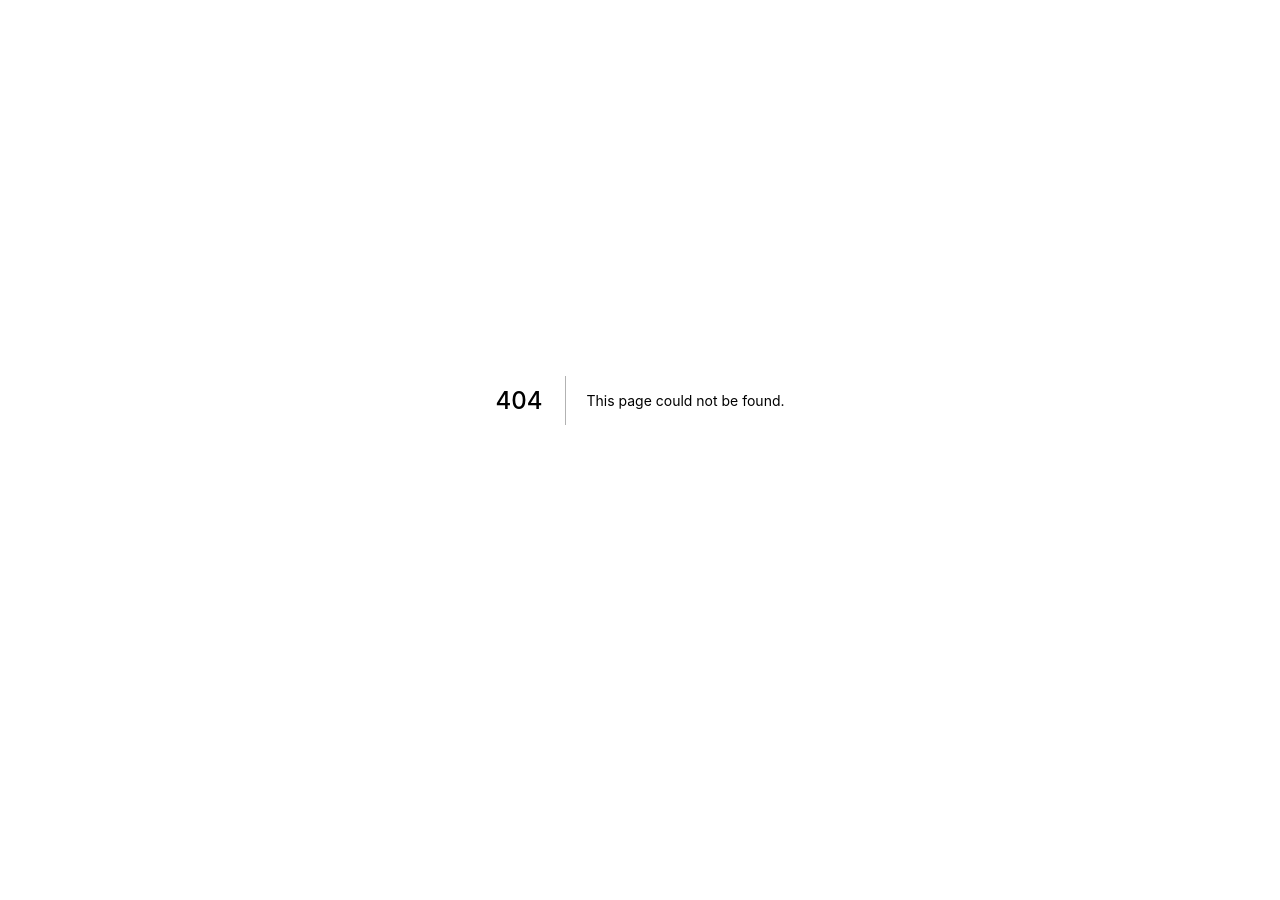
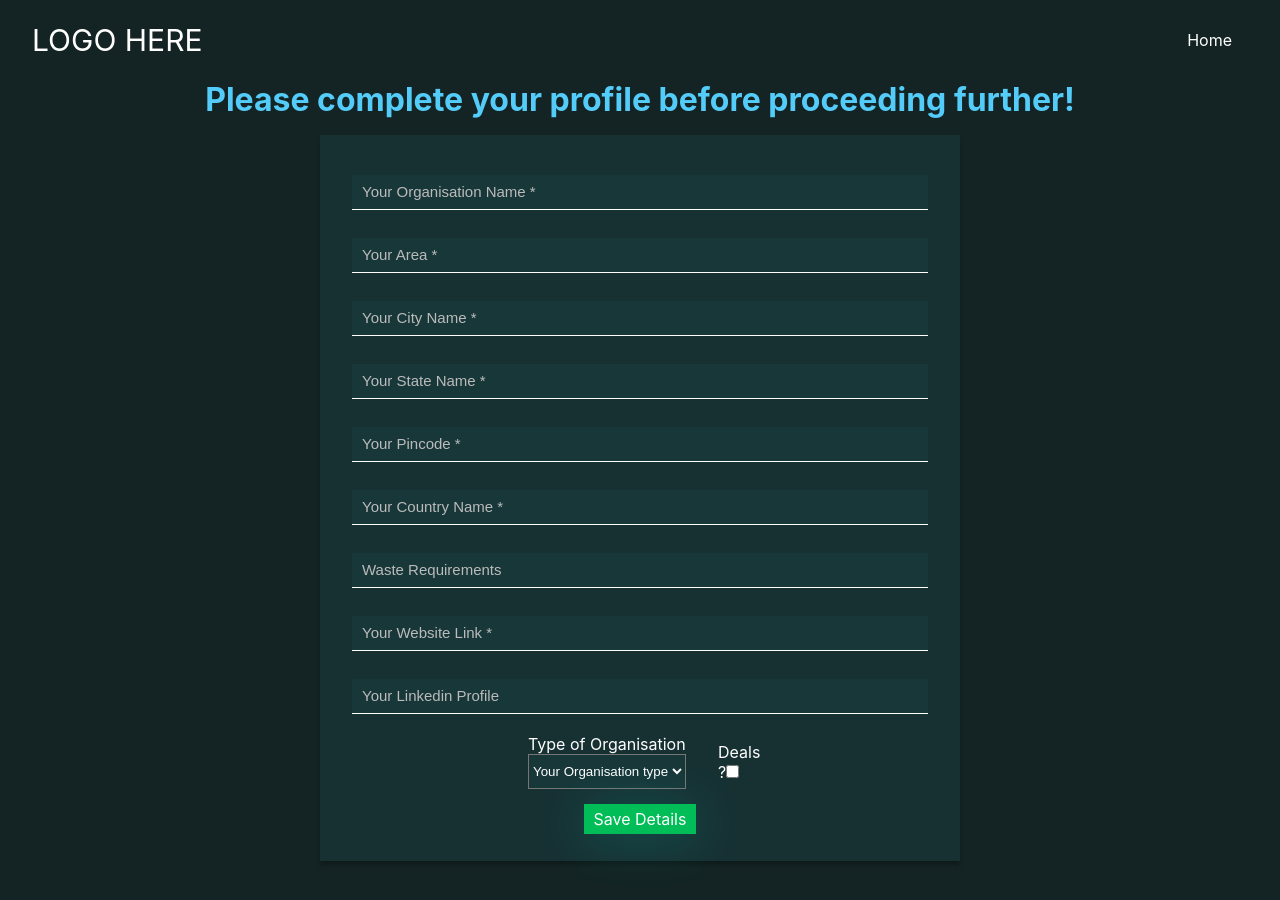
Before and after one commit to gdscnitp/Carbonops, a Next.js app: page /profile-org-form in a window 1280 px wide. Before the commit this address had no page. Shown: the top 900 px of the page. Before the commit the page ends 800 px from the top, so only its background shows below. Built offline with nearby package versions, Linux system fonts and the light colour scheme.

Commit message:
organisation profile completion form created

```diff
--- /dev/null
+++ b/pages/profile-org-form.js
@@ -0,0 +1,11 @@
+import VerifyOrg from "../src/components/verificationForms/VerifyOrg";
+import Navbar from '../src/components/navbar/Navbar'
+
+export default function OrgProfile() {
+    return (
+        <>
+        <Navbar action1="Home" action2="" buttonText1="" buttonText2=""/>
+        <VerifyOrg />
+        </>
+    )
+}
--- /dev/null
+++ b/src/components/verificationForms/OrgForm.module.css
@@ -0,0 +1,90 @@
+.formBody {
+    display: flex;
+    align-items: center;
+    justify-content: center;
+    flex-direction: column;
+    background-color: #142424;
+  }
+
+  .formOrg {
+    width: 50%;
+  margin-bottom: 3rem;
+    background: rgba(25, 59, 62, 0.6);
+    padding: 2rem 0;
+    box-shadow: -100px 1px 50px 0px rgba(0, 0, 0, 0.15);
+    box-shadow: 0px 4px 4px 0px rgba(0, 0, 0, 0.25);
+  }
+  .formOrg form {
+    display: flex;
+    align-items: center;
+    flex-direction: column;
+  }
+
+  .formOrg form .typesDeals{
+      width: 40%;
+      color: white;
+      display: flex;
+      align-items: center;
+      flex-direction: row;
+
+  }
+
+  .formOrg form .typesDeals label{
+      margin: 0 1rem;
+
+  }
+
+  .formOrg form .select{
+    height: 35px;
+    color: white;
+    background: rgba(25, 59, 62, 0.6);
+  }
+
+  .formOrg form .select::option{
+    height: 35px;
+    color: white;
+    background: rgba(25, 59, 62, 0.6);
+  }
+
+  .formOrg .input {
+    padding: 0 10px;
+    width: 90%;
+    height: 35px;
+    margin-top: 0.5rem;
+    color: white;
+    background: rgba(25, 59, 62, 0.6);
+    border: none;
+    border-bottom: 1px solid rgb(255, 255, 255);
+  }
+
+  .formOrg .input::placeholder {
+    font-size: 15px;
+    color: rgb(187, 187, 187);
+  }
+
+  .button a {
+      background-color: #00bd57;
+      color: white;
+      margin: 1rem;
+      padding: 5px 10px;
+      box-shadow: 0px 4px 50px 0px rgba(0, 255, 240, 0.19);
+    }
+    .button a:hover {
+      cursor: pointer;
+      box-shadow: inset 5px 3px 11px 10px rgba(7, 255, 0, 0.42);
+    }
+
+  @media only screen and (max-width: 900px) {
+      .formOrg {
+          width: 80%;
+      }
+  }
+
+  @media only screen and (max-width: 550px) {
+      .formOrg {
+          width: 90%;
+      }
+      .formOrg form .typesDeals{
+        width: 90%;
+      }
+  }
--- /dev/null
+++ b/src/components/verificationForms/VerifyOrg.js
@@ -0,0 +1,189 @@
+import React,{useState} from 'react'
+import styles from "./OrgForm.module.css";
+
+export default function VerifyOrg() {
+
+    const [ orgProfValues, setOrgProfValues] = useState({
+        organisationName:"",
+        typeOfOrganisation:"",
+        areaName: "",
+        cityName: "",
+        stateName: "",
+        countryName: "",
+        pincode: "",
+        wasteRequirements: "",
+        websiteLink: "",
+        linkedin: "",
+      });
+
+      const handleChange = (e) => {
+        const { name, value } = e.target;
+        setOrgProfValues({
+          ... orgProfValues,
+          [name]: value,
+        });
+      };
+
+    const handleSubmit = (event) => {
+        event.preventDefault();
+        console.log( orgProfValues)
+
+      };
+
+
+    return (
+        <div>
+           <div className={styles.formBody}>
+      <h1 style={{color:"#54CCFA" , textAlign:"center" , marginBottom:"1rem"}}>Please complete your profile before proceeding further!</h1>
+        <div className={styles.formOrg}>
+          <form>
+            <input
+              className={`${styles.input} `}
+              type="text"
+              placeholder="Your Organisation Name *"
+              id="organisationName"
+              name="organisationName"
+              value={ orgProfValues.organisationName}
+              onChange={handleChange}
+              required
+              autoComplete="off"
+            />
+            <br />
+            <input
+              className={`${styles.input} `}
+              type="text"
+              placeholder="Your Area *"
+              id="areaName"
+              name="areaName"
+              value={ orgProfValues.areaName}
+              onChange={handleChange}
+              required
+              autoComplete="off"
+            />
+            <br />
+            <input
+              className={`${styles.input} `}
+              type="text"
+              placeholder="Your City Name *"
+              id="cityName"
+              name="cityName"
+              value={ orgProfValues.cityName}
+              onChange={handleChange}
+              required
+              autoComplete="off"
+            />
+            <br />
+            <input
+              className={`${styles.input} `}
+              type="text"
+              placeholder="Your State Name *"
+              id="stateName"
+              name="stateName"
+              value={ orgProfValues.stateName}
+              onChange={handleChange}
+              required
+              autoComplete="off"
+            />
+            <br />
+            <input
+              className={`${styles.input} `}
+              type="number"
+              placeholder="Your Pincode *"
+              id="pincode"
+              name="pincode"
+              value={ orgProfValues.pincode}
+              onChange={handleChange}
+              required
+              autoComplete="off"
+            />
+            <br />
+            <input
+              className={`${styles.input} `}
+              type="text"
+              placeholder="Your Country Name *"
+              id="countryName"
+              name="countryName"
+              value={ orgProfValues.countryName}
+              onChange={handleChange}
+              required
+              autoComplete="off"
+            />
+            <br />
+
+            <input
+              className={`${styles.input} `}
+              type="text"
+              placeholder="Waste Requirements"
+              id="wasteRequirements"
+              name="wasteRequirements"
+              value={ orgProfValues.wasteRequirements}
+              onChange={handleChange}
+              required
+              autoComplete="off"
+            />
+            <br />
+            <input
+              className={`${styles.input} `}
+              type="url"
+              placeholder="Your Website Link *"
+              id="websiteLink"
+              name="websiteLink"
+              value={ orgProfValues.websiteLink}
+              onChange={handleChange}
+              required
+              autoComplete="off"
+            />
+            <br />
+            <input
+              className={`${styles.input} `}
+              type="url"
+              placeholder="Your Linkedin Profile"
+              id="linkedin"
+              name="linkedin"
+              value={orgProfValues.linkedin}
+              onChange={handleChange}
+              required
+              autoComplete="off"
+            />
+            <br />
+
+              <div className={styles.typesDeals}>
+
+              <label className={styles.eventType} htmlFor="eventType">
+              Type of Organisation <br />
+              <select
+                className={styles.select}
+                id="typeOfOrganisation"
+                name="typeOfOrganisation"
+                value={orgProfValues.typeOfOrganisation}
+                onChange={handleChange}
+                required
+                autoComplete="off"
+              >
+                <option value=""> Your Organisation type</option>
+                <option value="Cooperatives">Cooperatives</option>
+                <option value="Self help groups">Self help groups</option>
+                <option value="Private">Private </option>
+              </select>
+              <br />
+            </label>
+              <br />
+
+              <label htmlFor="deals"> Deals ?
+                  <input type="checkbox" />
+              </label>
+              <br />
+              <br />
+              </div>
+
+              <br />
+
+              <div className={styles.button}>
+                 <a onClick={handleSubmit}> Save Details</a>
+              </div>
+          </form>
+        </div>
+      </div>
+        </div>
+    )
+}
```
